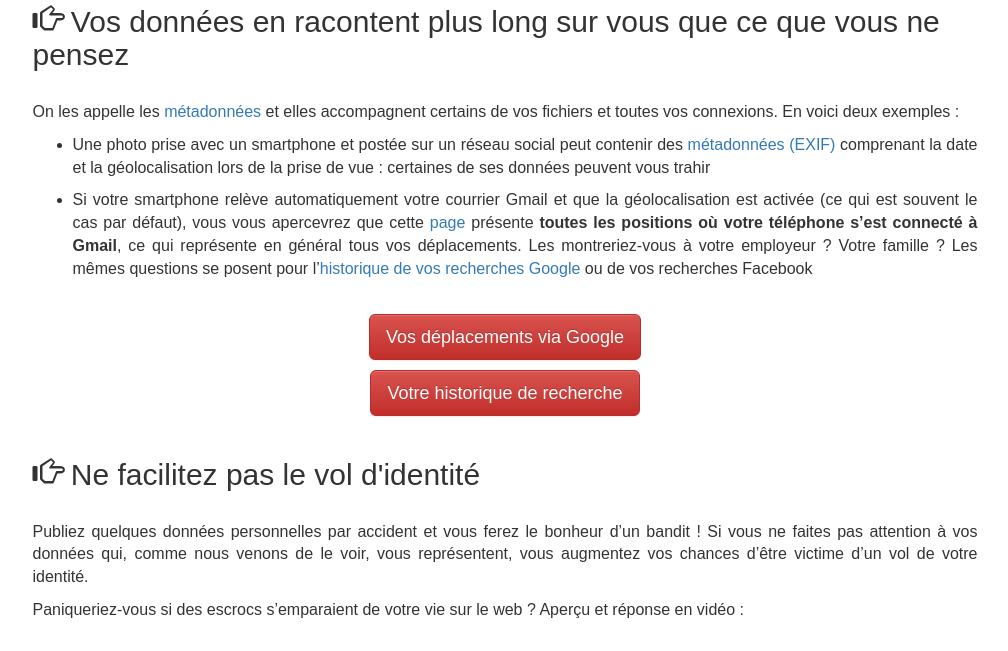
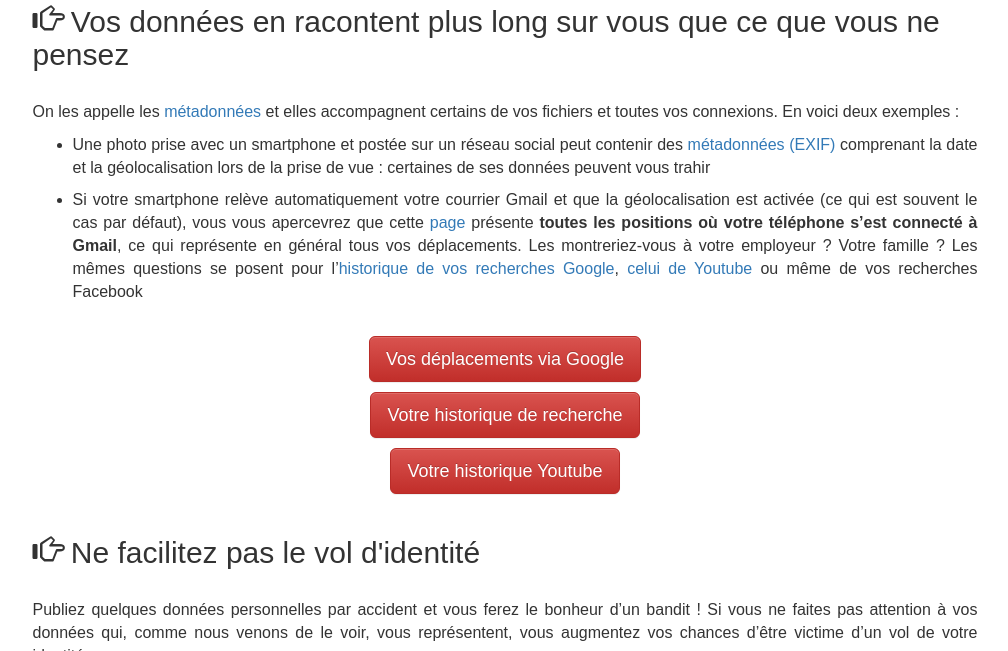
Before and after one commit to willdurand/jenairienacacher.fr, a Jekyll site: the page built from _posts/2014-01-21-transparence.md, in a window 1280 px wide and 900 px high, scrolled down 1306 px, cut to the strip 0-651 px from the top of the window. Shown: the whole strip, without its empty margins (135-1143 px from the left). Built offline with Jekyll 4.4.1, drawn with Linux system fonts in a browser that asks for light colours; some web fonts are replaced; Markdown is read by kramdown in place of the engine named in the settings; comment, search, counter and statistics services are not loaded.

Commit message:
add youtube history

```diff
--- a/_posts/2014-01-21-transparence.md
+++ b/_posts/2014-01-21-transparence.md
@@ -107,9 +107,8 @@ exemples :
   href="https://maps.google.com/locationhistory/b/0">page</a> présente **toutes
   les positions où votre téléphone s'est connecté à Gmail**, ce qui représente
   en général tous vos déplacements. Les montreriez-vous à votre employeur ?
-  Votre famille ? Les mêmes questions se posent pour l'<a
-  href="https://history.google.com/history/">historique de vos recherches
-  Google</a> ou de vos recherches Facebook
+  Votre famille ? Les mêmes questions se posent pour l'<a href="https://history.google.com/history/">historique de vos recherches Google</a>,
+  <a href="https://www.youtube.com/feed/history/search_history">celui de Youtube</a> ou même de vos recherches Facebook
 
 <p class="text-center">
     <br>
@@ -117,6 +116,9 @@ exemples :
 </p>
 <p class="text-center">
     <a href="https://history.google.com/history/" target="_blank" class="btn btn-lg btn-danger">Votre historique de recherche</a>
+</p>
+<p class="text-center">
+    <a href="https://www.youtube.com/feed/history/search_history" target="_blank" class="btn btn-lg btn-danger">Votre historique Youtube</a>
 </p>
 
 <h2><i class="glyphicon glyphicon-hand-right" aria-hidden="true"></i> Ne facilitez pas le vol d'identité</h2>
```
